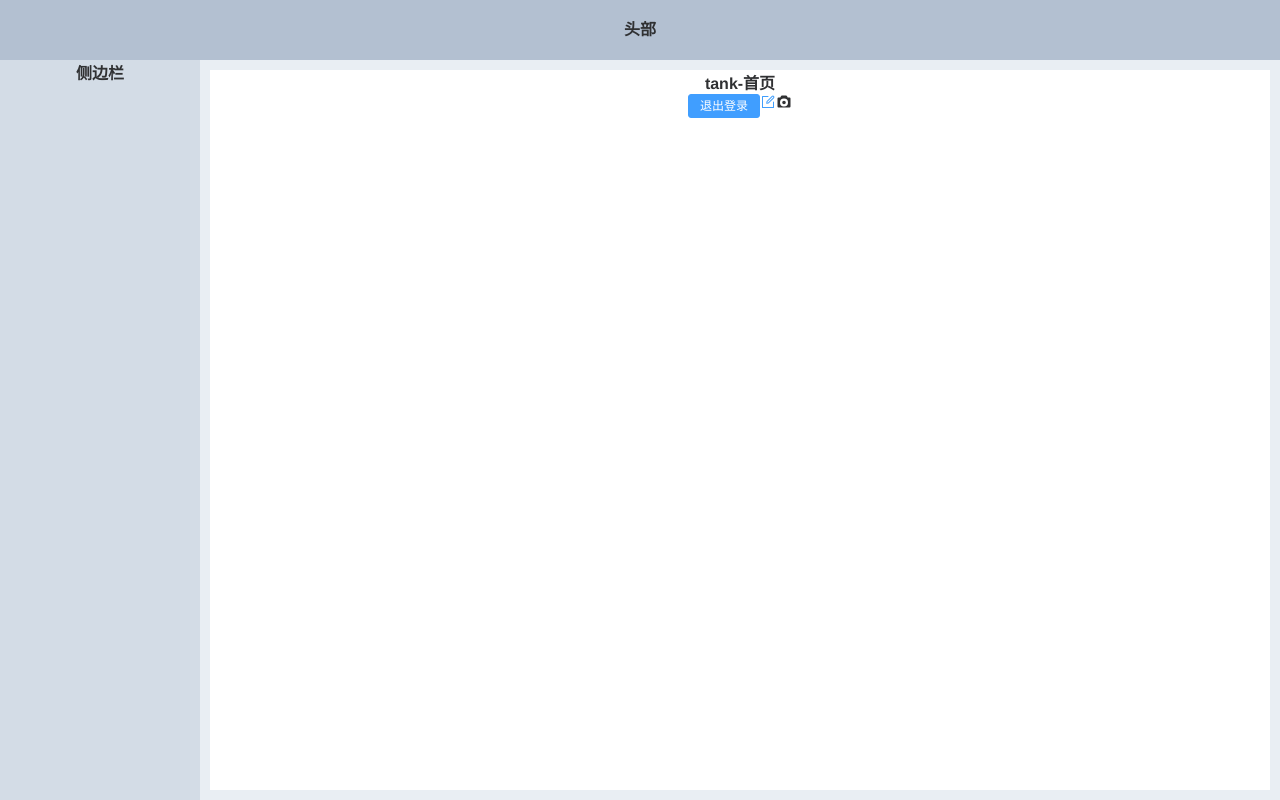
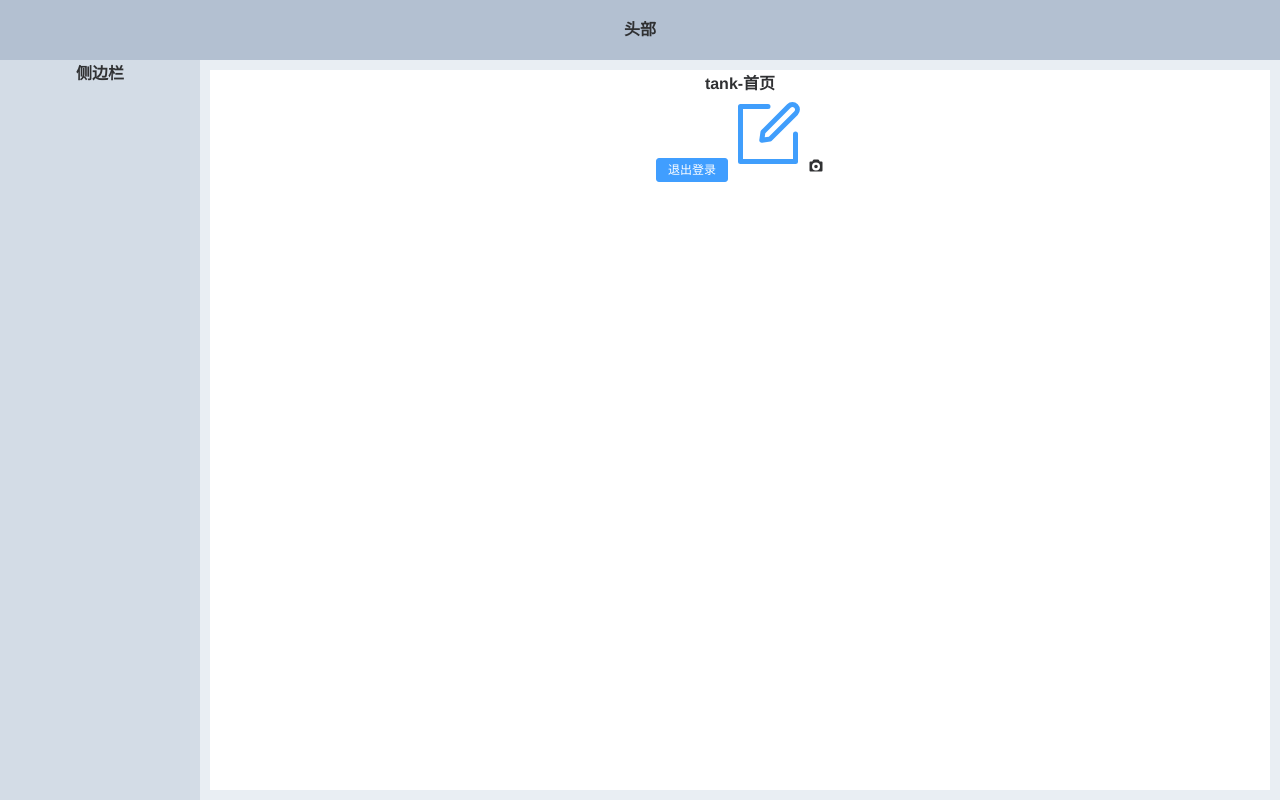
Before and after one commit to tankle0/THome, a Vue app: page /dashboard in a window 1280 px wide. Built offline with nearby package versions, Linux system fonts and the light colour scheme.

Commit message:
fix: test package.json

```diff
--- a/package.json
+++ b/package.json
@@ -1,9 +1,10 @@
 {
   "name": "tank-home",
   "version": "0.0.0",
+  "private": true,
   "scripts": {
     "dev": "vite",
-    "build": "vue-tsc --noEmit && vite build",
+    "build": "vite build",
     "preview": "vite preview"
   },
   "dependencies": {
--- a/src/views/dashboard/index.vue
+++ b/src/views/dashboard/index.vue
@@ -12,7 +12,7 @@ export default{
   <div class="dashboard">
     <h1>tank-首页</h1>
     <el-button type="primary" size="small">退出登录</el-button>
-    <el-icon size="30" color="#409EFC">
+    <el-icon :size="80" color="#409EFC">
       <edit></edit>
     </el-icon>
     <el-icon>
--- a/tsconfig.json
+++ b/tsconfig.json
@@ -9,6 +9,7 @@
     "sourceMap": true,
     "resolveJsonModule": true,
     "esModuleInterop": true,
+    "suppressImplicitAnyIndexErrors": true,
     "lib": ["esnext", "dom"],
     "baseUrl": ".",
     "types": ["vite/client","element-plus/global"],
```
